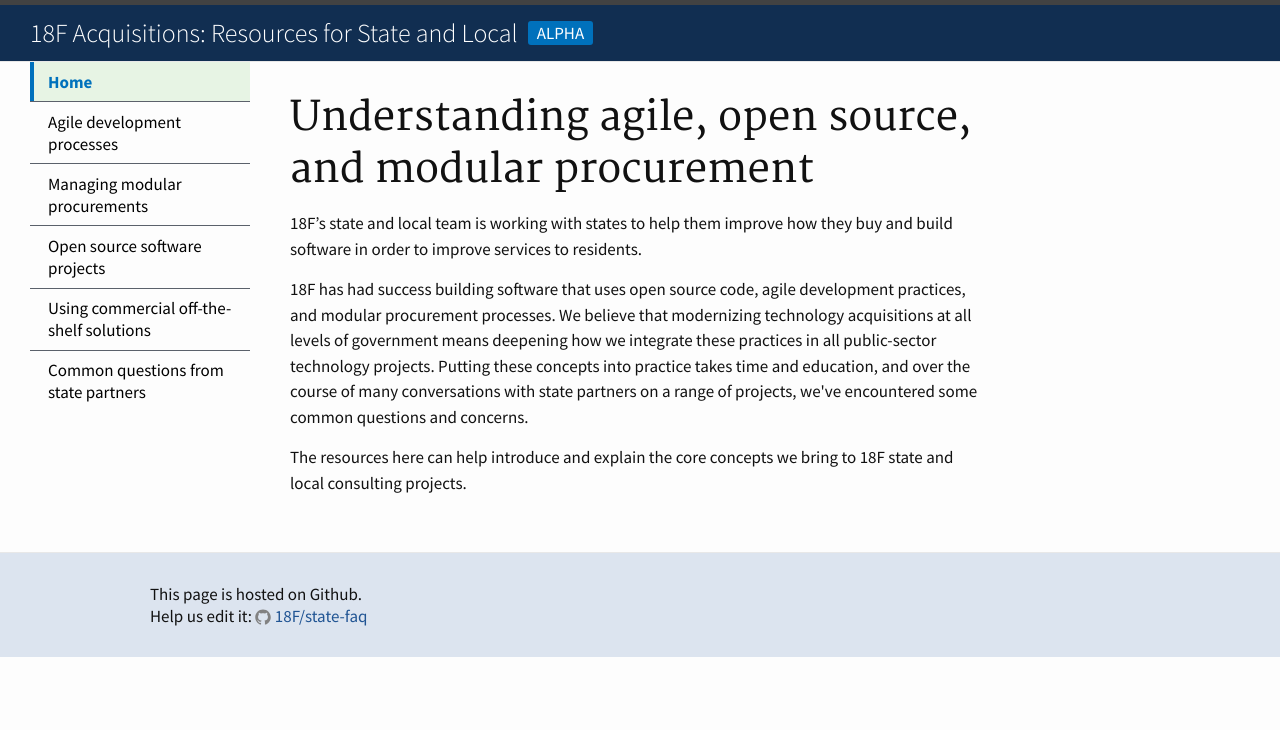
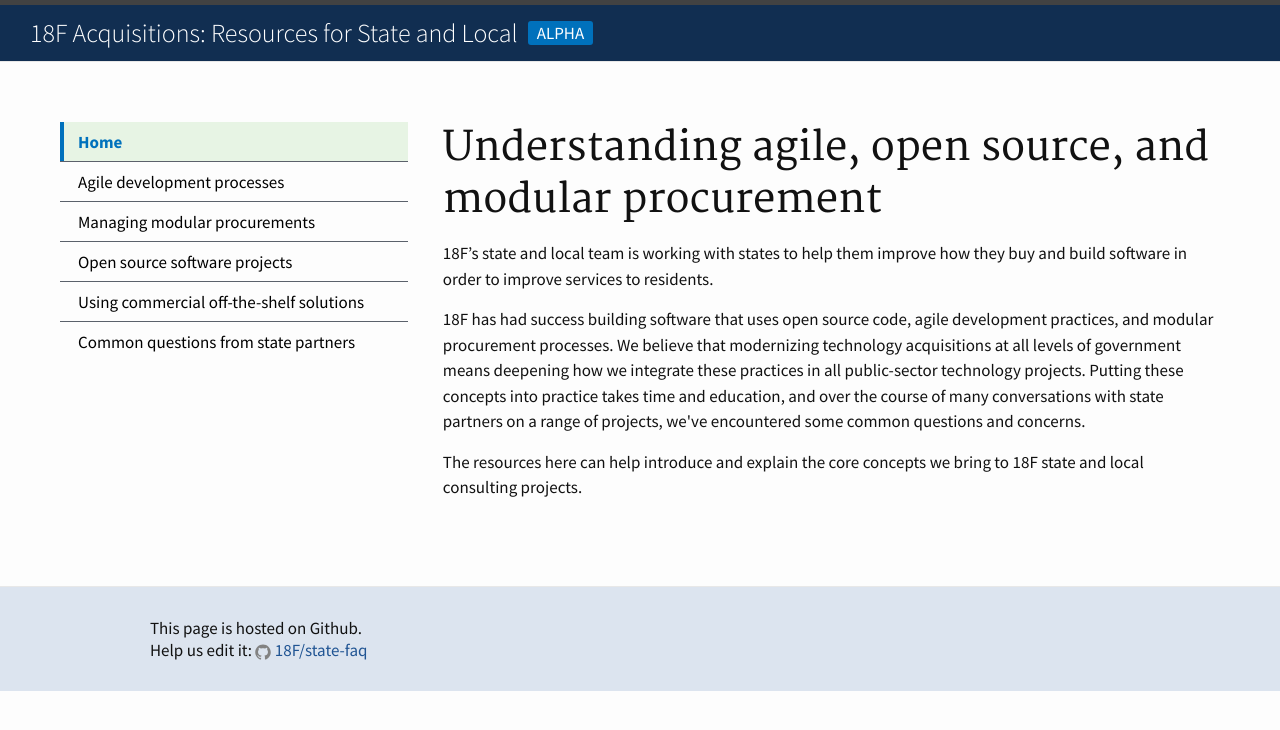
Before and after one commit to 18F/state-faq, a Jekyll site: the page built from index.html, in a window 1280 px wide. Shown: the top 730 px of the page. Built offline with Jekyll 4.4.1, drawn with Linux system fonts in a browser that asks for light colours.

Commit message:
Tweaked css for mobile, added class to home page, removed burger  menu on mobile

```diff
--- a/_includes/header.html
+++ b/_includes/header.html
@@ -6,16 +6,6 @@
 
     <span class="usa-label-big">alpha</span>
 
-    <nav class="site-nav">
-      <a href="#" class="menu-icon">
-        <svg viewBox="0 0 18 15">
-          <path fill="#424242" d="M18,1.484c0,0.82-0.665,1.484-1.484,1.484H1.484C0.665,2.969,0,2.304,0,1.484l0,0C0,0.665,0.665,0,1.484,0 h15.031C17.335,0,18,0.665,18,1.484L18,1.484z"/>
-          <path fill="#424242" d="M18,7.516C18,8.335,17.335,9,16.516,9H1.484C0.665,9,0,8.335,0,7.516l0,0c0-0.82,0.665-1.484,1.484-1.484 h15.031C17.335,6.031,18,6.696,18,7.516L18,7.516z"/>
-          <path fill="#424242" d="M18,13.516C18,14.335,17.335,15,16.516,15H1.484C0.665,15,0,14.335,0,13.516l0,0 c0-0.82,0.665-1.484,1.484-1.484h15.031C17.335,12.031,18,12.696,18,13.516L18,13.516z"/>
-        </svg>
-      </a>
-    </nav>
-
   </div>
 
 </header>
--- a/_layouts/default.html
+++ b/_layouts/default.html
@@ -7,12 +7,12 @@
 
     {% include header.html %}
 
-    {% include navigation.html %}
+      <div class="page-content wrapper">
 
-      <div class="page-content">
         {{ content }}
-        <div class="wrapper">
-        </div>
+
+        {% include navigation.html %}
+
       </div>
 
     {% include footer.html %}
--- a/_sass/_layout.scss
+++ b/_sass/_layout.scss
@@ -261,3 +261,27 @@
     height: 0px;
   }
 }
+
+
+/**
+ * Mobile layout
+ */
+
+@media screen and (min-width: 45em) {
+  aside {
+      width: 30%;
+      float: left;
+  }
+  .post {
+      width: 67%;
+      float: right;
+  }
+}
+
+
+.page-content {
+    max-width: 1200px;
+    margin: 0 auto;
+    padding-left: 20px;
+    padding-right: 20px;
+}
--- a/_sass/_navigation.scss
+++ b/_sass/_navigation.scss
@@ -1,8 +1,7 @@
 .sidenav {
-  position: fixed;
-  display: block;
-  width: 250px;
-
+  ul {
+    margin: 0;
+  }
   .usa-current {
     background: #e7f4e4;
     color: black;
--- a/_sass/_page_content.scss
+++ b/_sass/_page_content.scss
@@ -1,14 +1,6 @@
 .page-content {
   position: relative;
-  top: 0;
-  width: calc(100% - 250px);
-  display: inline-block;
-  right: 0;
-  bottom: 0;
   margin-top: 3rem;
-  margin-left: 250px;
-  padding: 0 6rem 0 4rem;
-  max-width: 80rem;
 
   h1.post-title {
     font-weight: bold;
--- a/index.html
+++ b/index.html
@@ -6,7 +6,7 @@
   Open source: Open Source
 ---
 
-<div class="home">
+<div class="home post">
 
   <h1>Understanding agile, open source, and modular procurement</h1>
 
```
